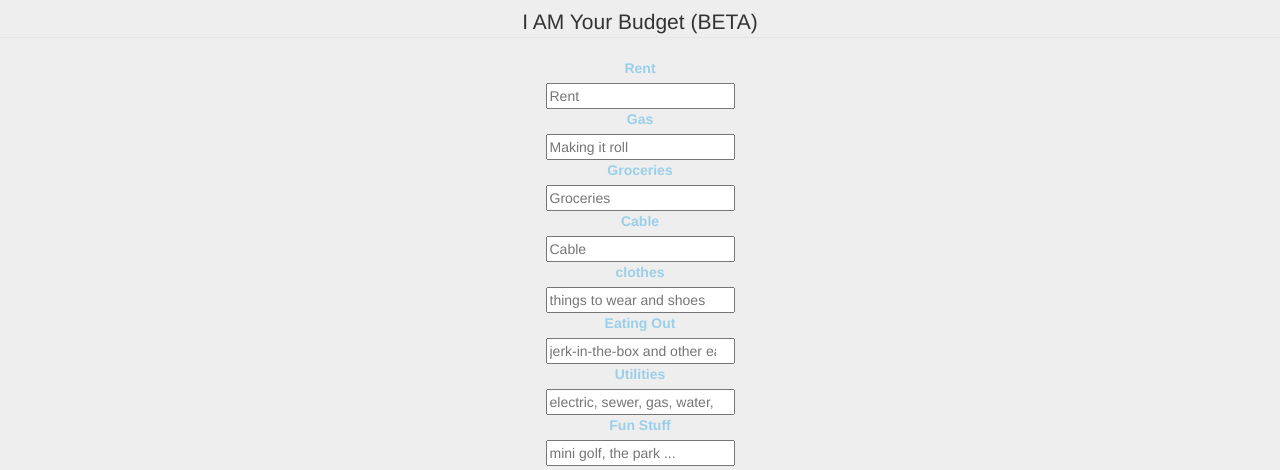
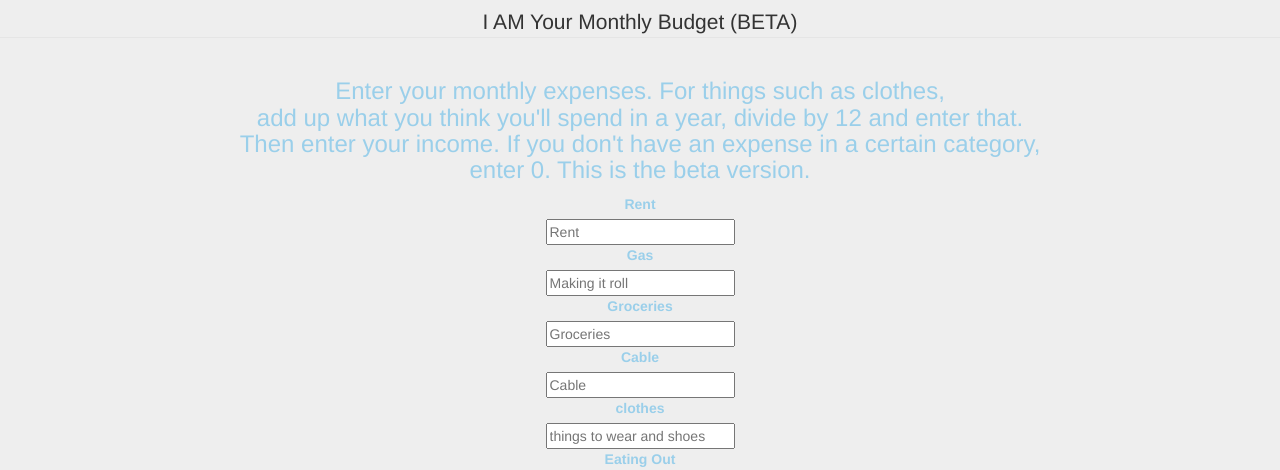
Before and after one commit to sandime/moose-budget, a website: page index.html in a window 1280 px wide. Shown: the part 290-760 px from the top of the page. Drawn offline with nearby package versions, Linux system fonts and the light colour scheme.

Commit message:
deleted the other video; heroku said app still too large. added more text to budget

```diff
--- a/index.html
+++ b/index.html
@@ -71,7 +71,11 @@
         <fieldset>
 
             <!-- Form Name -->
-            <legend>I AM Your Budget (BETA)</legend>
+            <legend>I AM Your Monthly Budget (BETA)</legend>
+            <h3>Enter your monthly expenses. For things such as clothes, <br>
+            add up what you think you'll spend in a year, divide by 12 and enter that. <br>
+            Then enter your income. If you don't have an expense in a certain category, <br>
+                enter 0. This is the beta version.</h3>
 
             <!-- Text input-->
             <div class="control-group">
@@ -249,7 +253,7 @@
         <source src="video/XFiles.mp4" type="audio/mp4">
     </audio>
 <hr>
-
+    <!--
         <h3>or hows about this... weeeeeeeeeeeeeeeee!</h3>
         <audio controls>
             <source src="video/hey2.mp4" type="audio/mp4">
```
Lines whose indentation alone changed are shown as unchanged.
